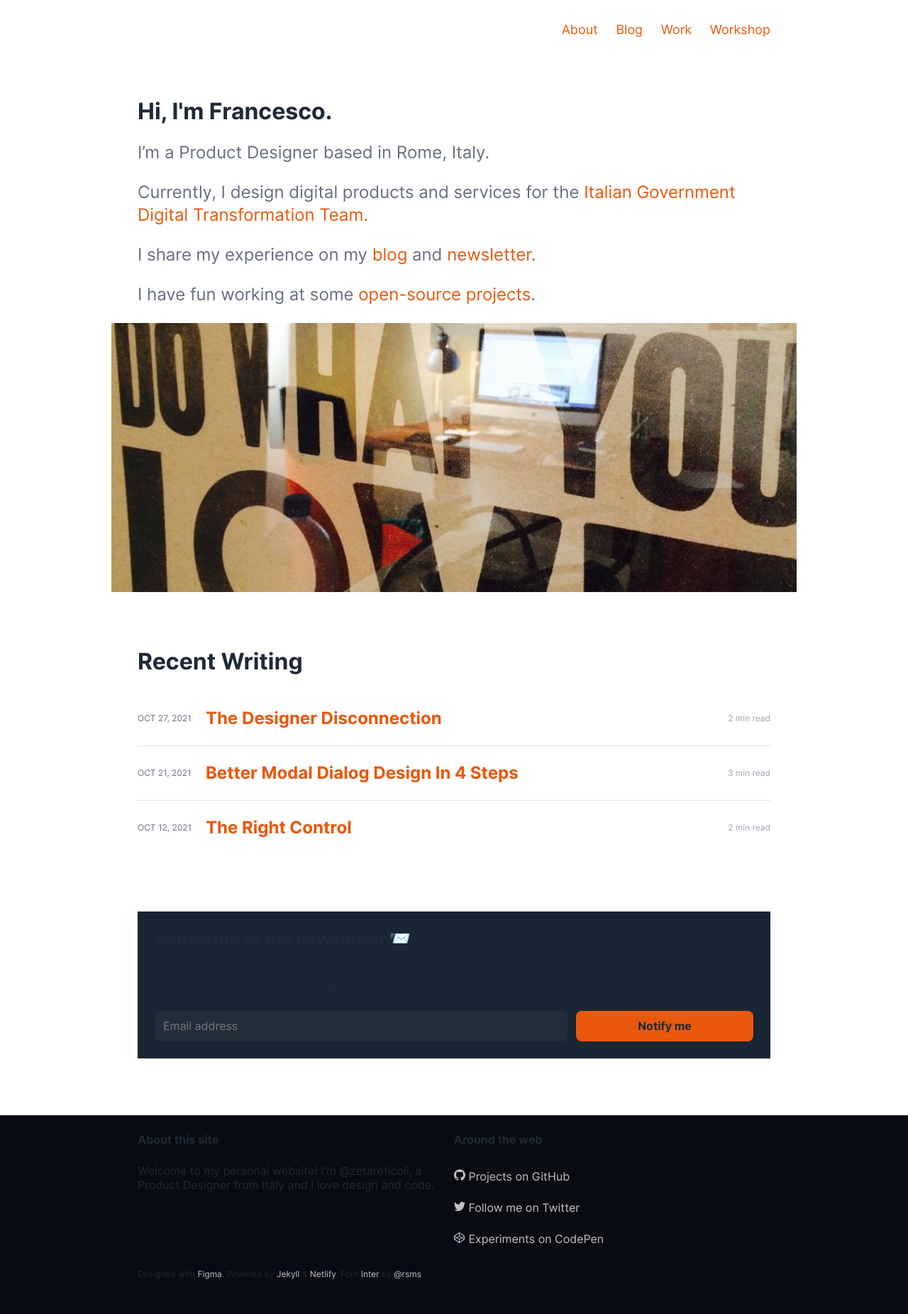
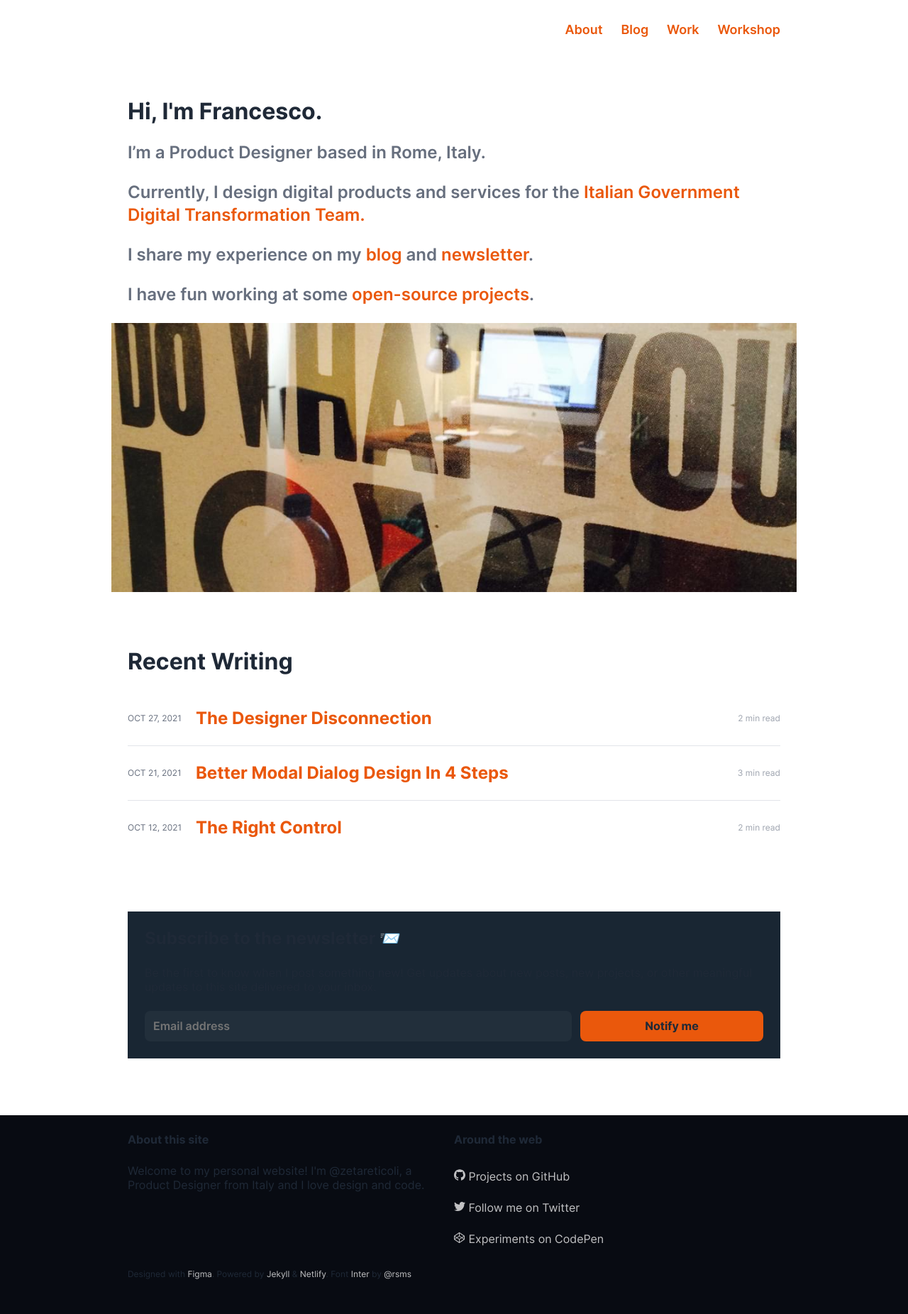
Before and after one commit to zetareticoli/fi, a Jekyll site: the page built from index.html, in a window 1280 px wide. Shown: the whole page at 71% size. Built offline with Jekyll 4.4.1, drawn with Linux system fonts in a browser that asks for light colours; the list of posts is cut into pages by our own code.

Commit message:
Changed font-medium

```diff
--- a/_sass/settings/_settings.scss
+++ b/_sass/settings/_settings.scss
@@ -101,7 +101,7 @@ $paragraph-spacing-3: $space-l;
   --radius-smooth-corner: 8px;
   --font-sans: Inter, Helvetica, Arial, sans-serif;
   --font-regular: 400;
-  --font-medium: 500;
+  --font-medium: 600;
   --font-bold: 700;
   --font-01: 12px;
   --font-02: 16px;
@@ -147,9 +147,9 @@ $paragraph-spacing-3: $space-l;
   --spacing-inline-l: var(--space-l);
   --grid-margin: var(--space-m);
   --grid-gutter: var(--space-m);
-  --wrapper-size: 1400px;
-  --inner-size: 892px;
-  --inner-small-size: 663px;
+  --wrapper-size: 1440px;
+  --inner-size: 920px;
+  --inner-small-size: 800px;
 }
 
 @media (prefers-color-scheme: dark) {
```
